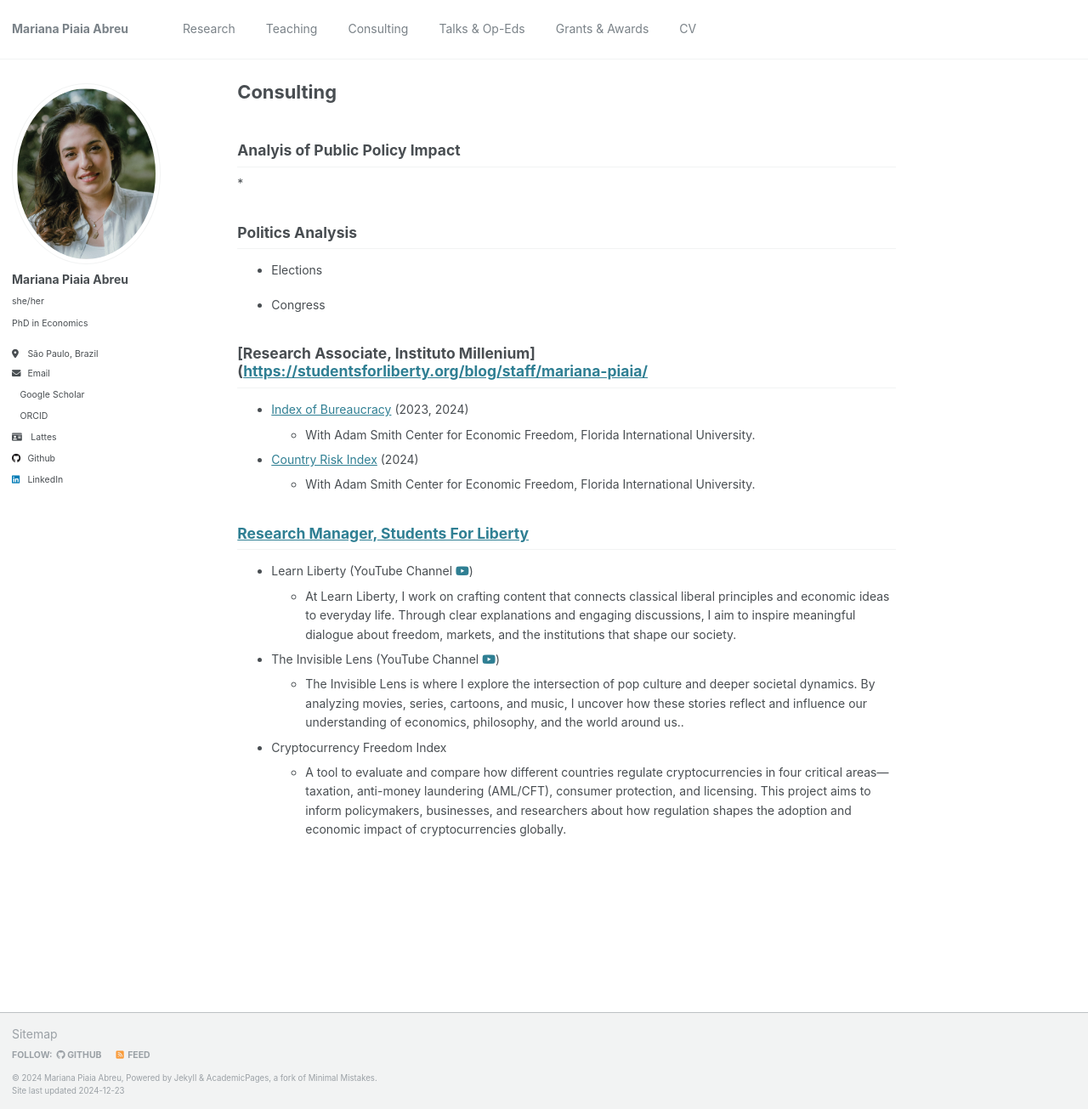
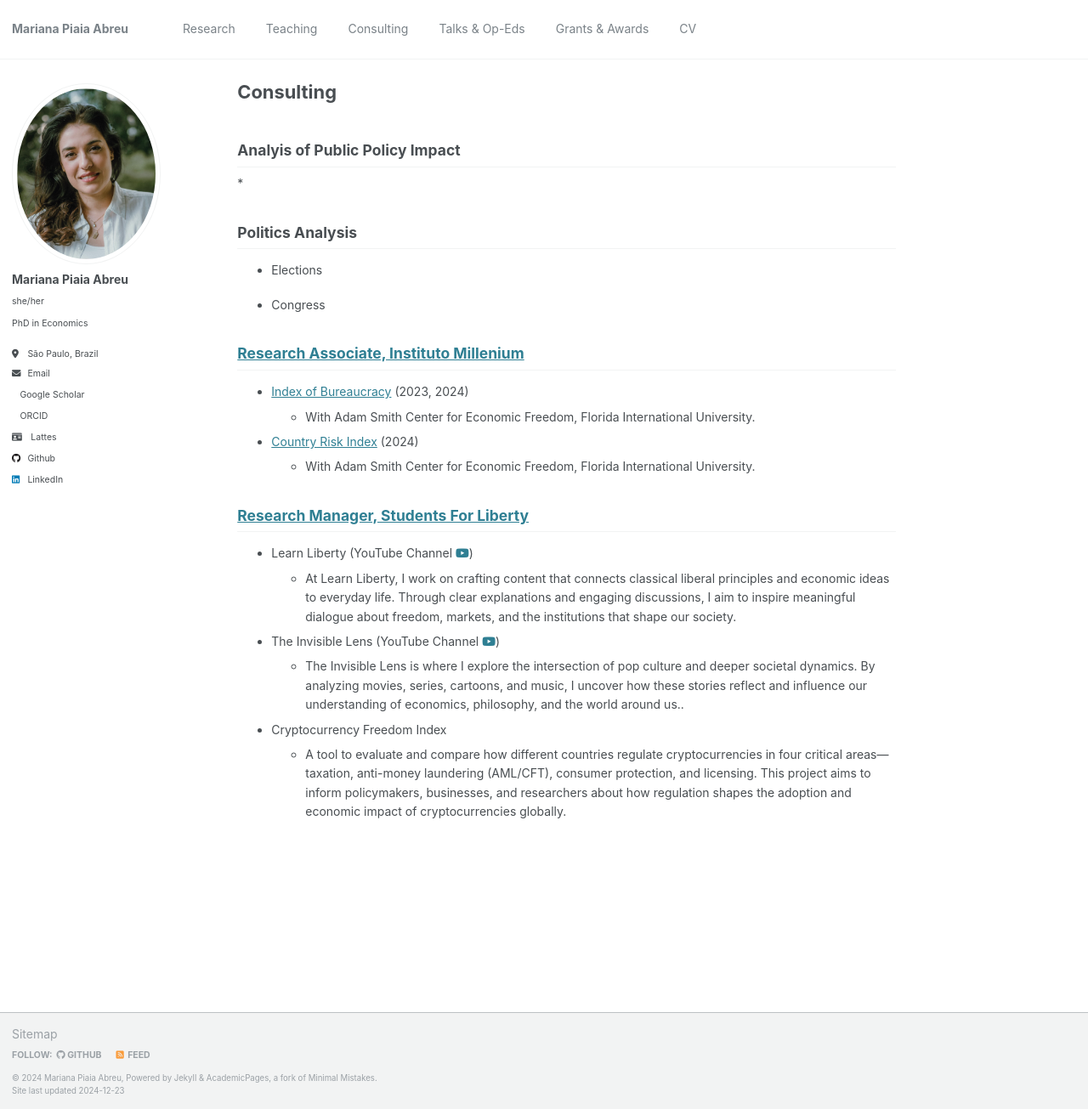
Before and after one commit to piaiaabreu/piaiaabreu.github.io, a Jekyll site: the page built from _pages/consulting.md, in a window 1280 px wide and 1305 px high. Shown: the whole window at 85% size. Built offline with Jekyll 4.4.1, drawn with Linux system fonts in a browser that asks for light colours; a style sheet for code colours, icons or effects is not loaded; part of the change alters nothing that is shown.

Commit message:
Update consulting.md

```diff
--- a/_pages/consulting.md
+++ b/_pages/consulting.md
@@ -20,7 +20,7 @@ redirect_from:
 * Congress
 
 
-## [Research Associate, Instituto Millenium]([https://studentsforliberty.org/blog/staff/mariana-piaia/](https://institutomillenium.org.br/colunistas/mariana-piaia/)
+## [Research Associate, Instituto Millenium](https://institutomillenium.org.br/colunistas/mariana-piaia/)
 
 * [Index of Bureaucracy](https://freedom.fiu.edu/index-of-bureaucracy/) (2023, 2024)
   * With Adam Smith Center for Economic Freedom, Florida International University.
```
